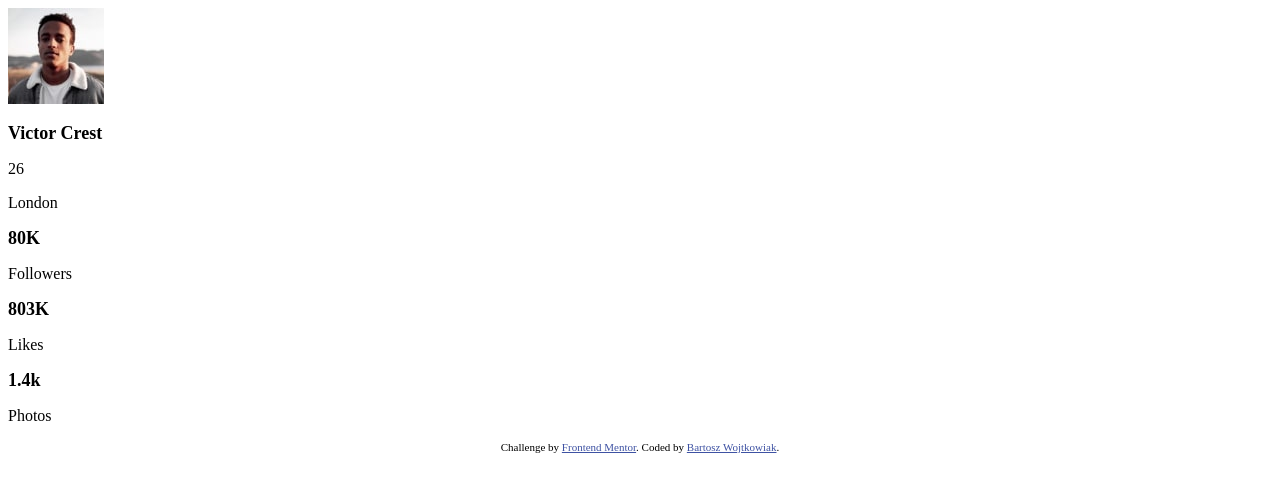
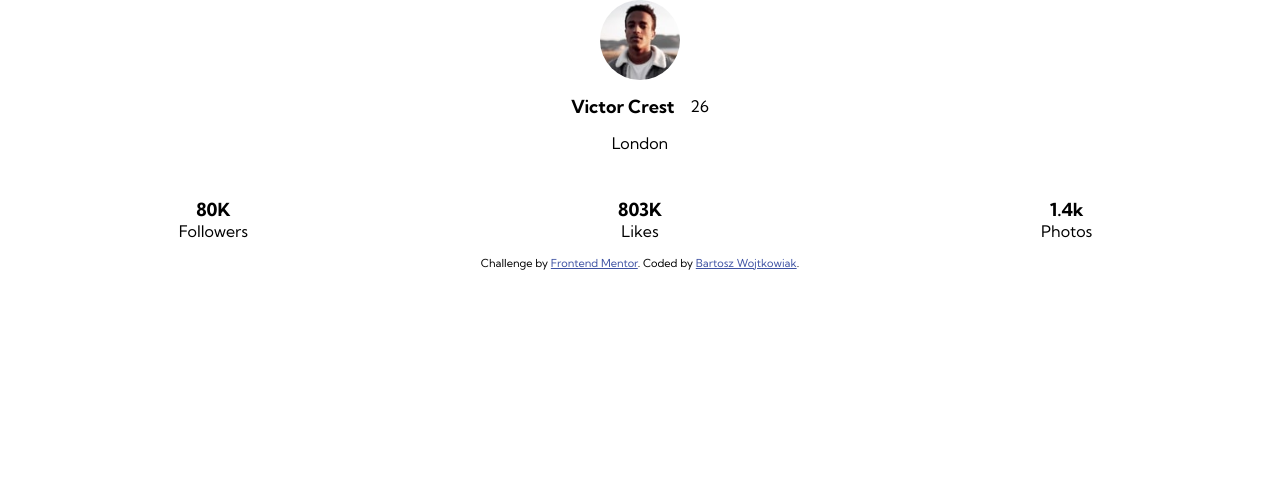
Before and after one commit to kejlor/profile-card-component, a plain HTML site: page index.html in a window 1280 px wide. Drawn offline with Linux system fonts and the light colour scheme.

Commit message:
set up basic elements in html and css

```diff
--- a/css/main.css
+++ b/css/main.css
@@ -14,6 +14,12 @@
   box-sizing: border-box;
 }
 
+body {
+  font-family: var(--ff-primary);
+  margin: 0;
+  padding: 0;
+}
+
 .attribution {
   font-size: 11px;
   text-align: center;
@@ -26,3 +32,60 @@
 h1 {
   font-size: 18px;
 }
+
+img {
+  width: 5em;
+  height: 5em;
+  border-radius: 50%;
+  align-self: center;
+}
+
+.card {
+  display: flex;
+  position: relative;
+  flex-direction: column;
+  min-width: 8em;
+  min-height: 16em;
+  text-align: center;
+}
+
+.name-age {
+  display: flex;
+  flex-direction: row;
+  justify-content: center;
+}
+
+.name-age p {
+  padding-left: 1em;
+}
+
+.top {
+  display: flex;
+  flex-direction: column;
+}
+
+.location p {
+  margin: 0;
+}
+
+.bottom {
+  display: flex;
+  flex-direction: row;
+  justify-content: center;
+}
+
+.bottom h1,
+.bottom p {
+  margin: 0;
+}
+
+.bottom h1 {
+  margin-top: 2.5em;
+}
+
+.entry {
+  display: flex;
+  flex-direction: column;
+  flex-grow: 1;
+  flex-basis: 0;
+}
--- a/index.html
+++ b/index.html
@@ -22,12 +22,14 @@
   <body>
     <section class="card">
       <img src="images/image-victor.jpg" alt="face of young male" />
+      <div class="top">
         <div class="name-age">
           <h1>Victor Crest</h1>
           <p>26</p>
         </div>
         <div class="location">
           <p>London</p>
+        </div>
       </div>
       <div class="bottom">
         <div class="entry">
```
Lines whose indentation alone changed are shown as unchanged.
